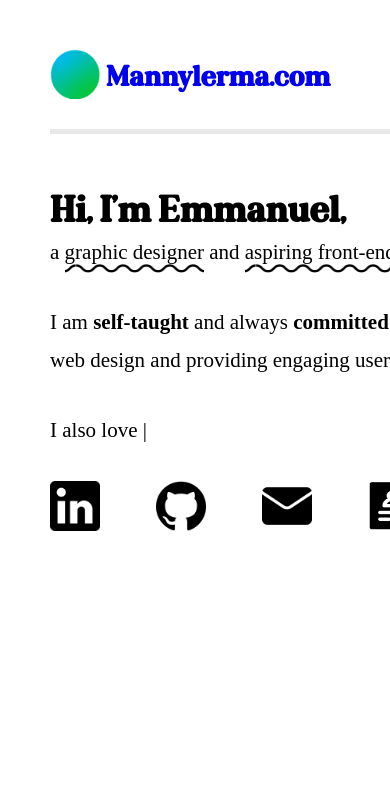
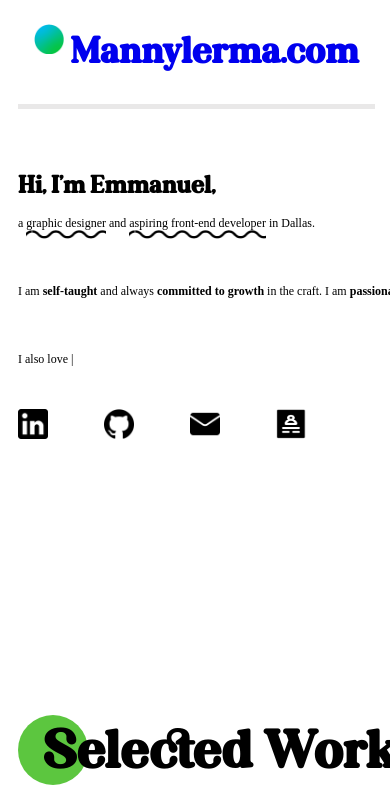
Before and after one commit to MannyLerma/portfolio-main, a React (Create React App) app: page / in a window 390 px wide. Shown: the top 805 px of the page. Built offline with nearby package versions, Linux system fonts and the light colour scheme.

Commit message:
responsive test push

```diff
--- a/src/App.css
+++ b/src/App.css
@@ -27,10 +27,10 @@ html {
 
 }
 
-@media screen and (max-width: 390px) {
+@media screen and (max-width: 414px) {
 
 .container {
-  margin: 24px 50px;
+  margin: 24px 18px;
 }
 
 body {
--- a/src/components/introduction/intro.css
+++ b/src/components/introduction/intro.css
@@ -110,11 +110,17 @@ p {
   @media screen and (max-width: 414px) {
     h1 {
       line-height: 12px;
-      font-size: 36px;
+      font-size: 24px;
     }
 
     .subtext-heading {
-      margin: 15px 0px;
+      margin: 12px 0px;
+    }
+
+    .subtext-heading  p {
+      margin: 12px 0px;
+      font-size: 12px;
+      line-height: 12px;
     }
 
     .heading-links {
--- a/src/components/topNavBar/top-bar.css
+++ b/src/components/topNavBar/top-bar.css
@@ -59,8 +59,27 @@ div.logo {
 }
 
 @media screen and (max-width: 414px) {
+
+    .top-nav-container {
+        justify-content: center;
+        width: 43%;
+        padding: 0;
+    }
+
+    .title {
+        font-size: 36px;
+        margin-top: 8px;
+    }
+
+
+    .links {
+        visibility: hidden;
+        width: 0;
+    }
+
     img {
-      width: 50px;
-      height: 50px;
+      width: 30px;
+      height: 30px;
     }
+
 }
```
